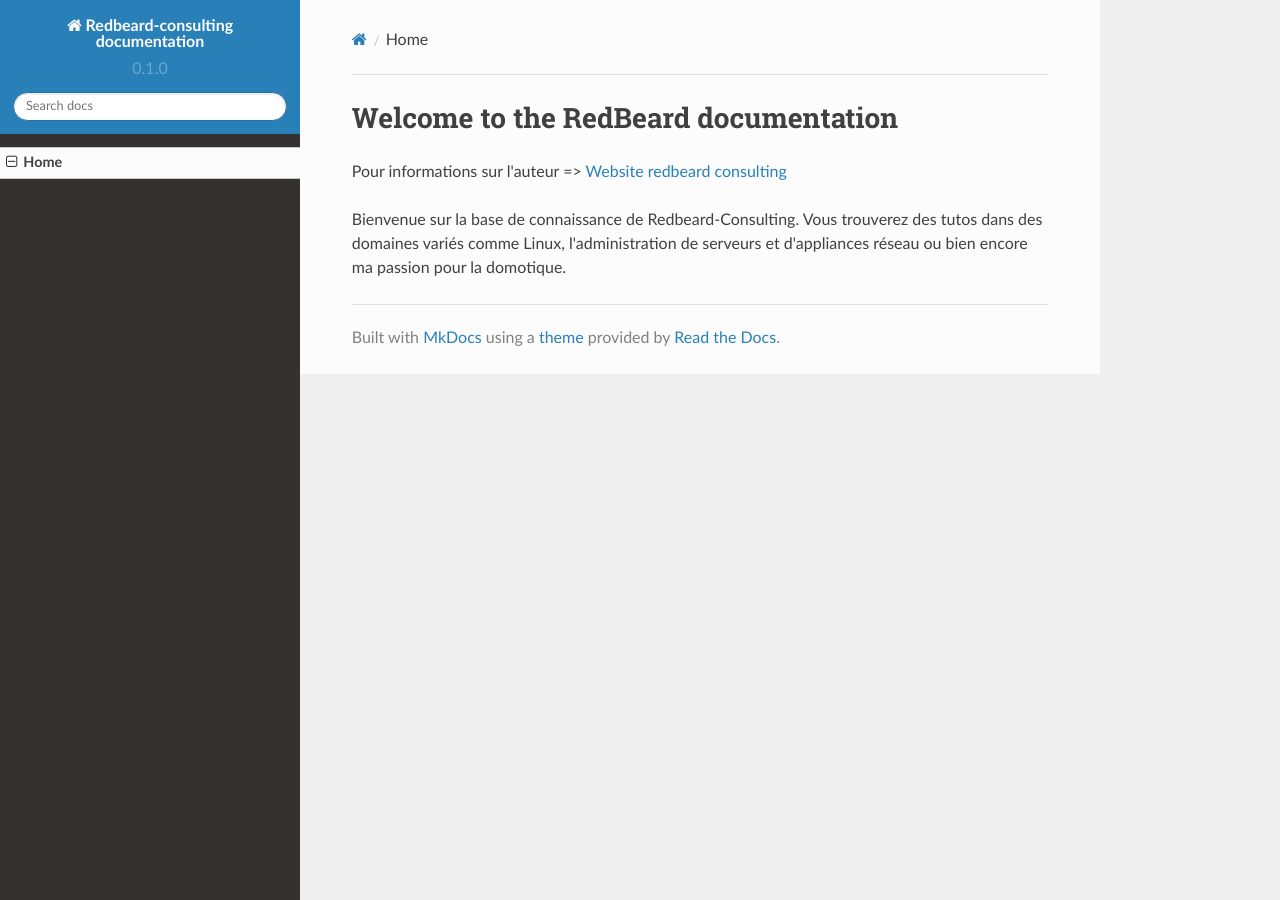
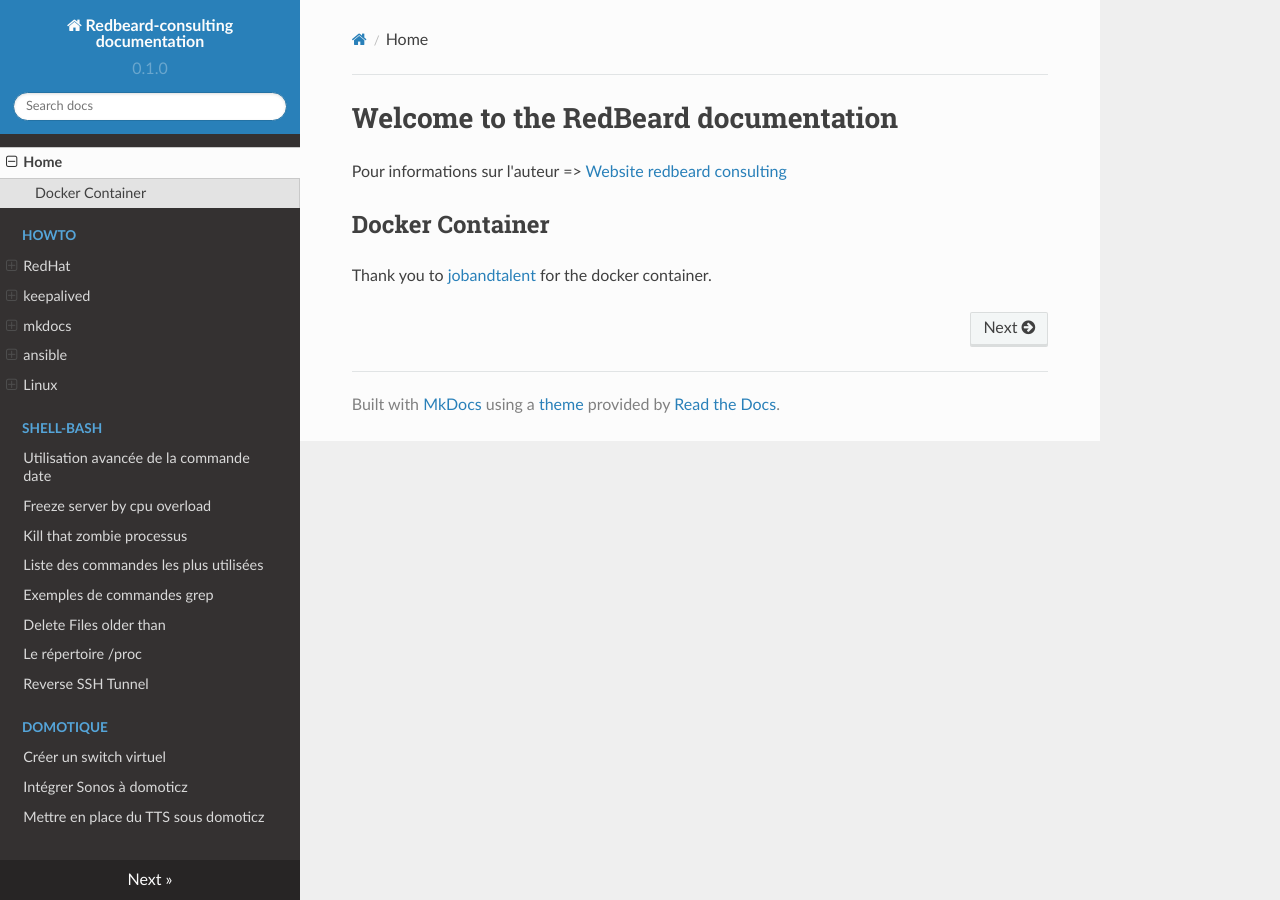
Before and after one commit to redbeard28/docset, an MkDocs documentation site: the page built from docs/index.md, in a window 1280 px wide. Built offline with MkDocs 1.6.1, drawn with Linux system fonts in a browser that asks for light colours; nearby versions of some CDN libraries.

Commit message:
Add some extras

```diff
--- a/docs/index.md
+++ b/docs/index.md
@@ -1,5 +1,7 @@
 # Welcome to the RedBeard documentation
 
-Pour informations sur l'auteur =>  [Website redbeard consulting](http://www.redbeard-consulting.fr)
+Pour informations sur l'auteur =>  [Website redbeard consulting](https://redbeard-consulting.fr)
 
-Bienvenue sur la base de connaissance de Redbeard-Consulting. Vous trouverez des tutos dans des domaines variés comme Linux, l'administration de serveurs et d'appliances réseau ou bien encore ma passion pour la domotique.
+
+## Docker Container
+Thank you to [jobandtalent](https://github.com/jobandtalent/docker-mkdocs) for the docker container.
--- a/mkdocs.yml
+++ b/mkdocs.yml
@@ -2,7 +2,33 @@ site_name: Redbeard-consulting documentation
 
 nav:
   - Home: 'index.md'
-
+  - Howto:
+      - RedHat:
+          - Register and subscribe a redhat system: 'howto/Red Hat/register-redhat-system.md'
+          - yum error [erno-3]: 'howto/Red Hat/yum_error_erno-3.md'
+      - keepalived:
+          - Verify keepalived: 'howto/keepalived/verify_keepalived.md'
+          - Configure keepalived: 'howto/keepalived/configure_keepalived.md'
+          - Install keepalived: 'howto/keepalived/install_keepalived.md'
+      - mkdocs:
+          - How to use markdown: 'howto/mkdocs/utilisation_markdown.md'
+      - ansible:
+          - Ansible basics commands: 'howto/ansible/ansible_howto.md'
+      - Linux:
+          - Populate file hosts.deny: 'howto/Linux/populate-hosts.deny.md'
+  - Shell-bash:
+      - Utilisation avancée de la commande date: 'shell-bash/date-avanced-cmd.md'
+      - Freeze server by cpu overload: 'shell-bash/freeze-by-cpu-overload.md'
+      - Kill that zombie processus: 'shell-bash/kill-zombie-process.md'
+      - Liste des commandes les plus utilisées: 'shell-bash/most-use-cmd-list.md'
+      - Exemples de commandes grep: 'shell-bash/cmd-grep.md'
+      - Delete Files older than: 'shell-bash/find-rm.md'
+      - Le répertoire /proc: 'shell-bash/folder-proc.md'
+      - Reverse SSH Tunnel: 'shell-bash/reverse-ssh-tunel.md'
+  - Domotique:
+      - Créer un switch virtuel: 'domotique/domoticz/create-dummy-switch.md'
+      - Intégrer Sonos à domoticz: 'domotique/domoticz/sonos-integration.md'
+      - Mettre en place du TTS sous domoticz: 'domotique/domoticz/tts-domoticz.md'
 
 theme: readthedocs
 markdown_extensions:
```
Also changed, not shown: 2 other files.
